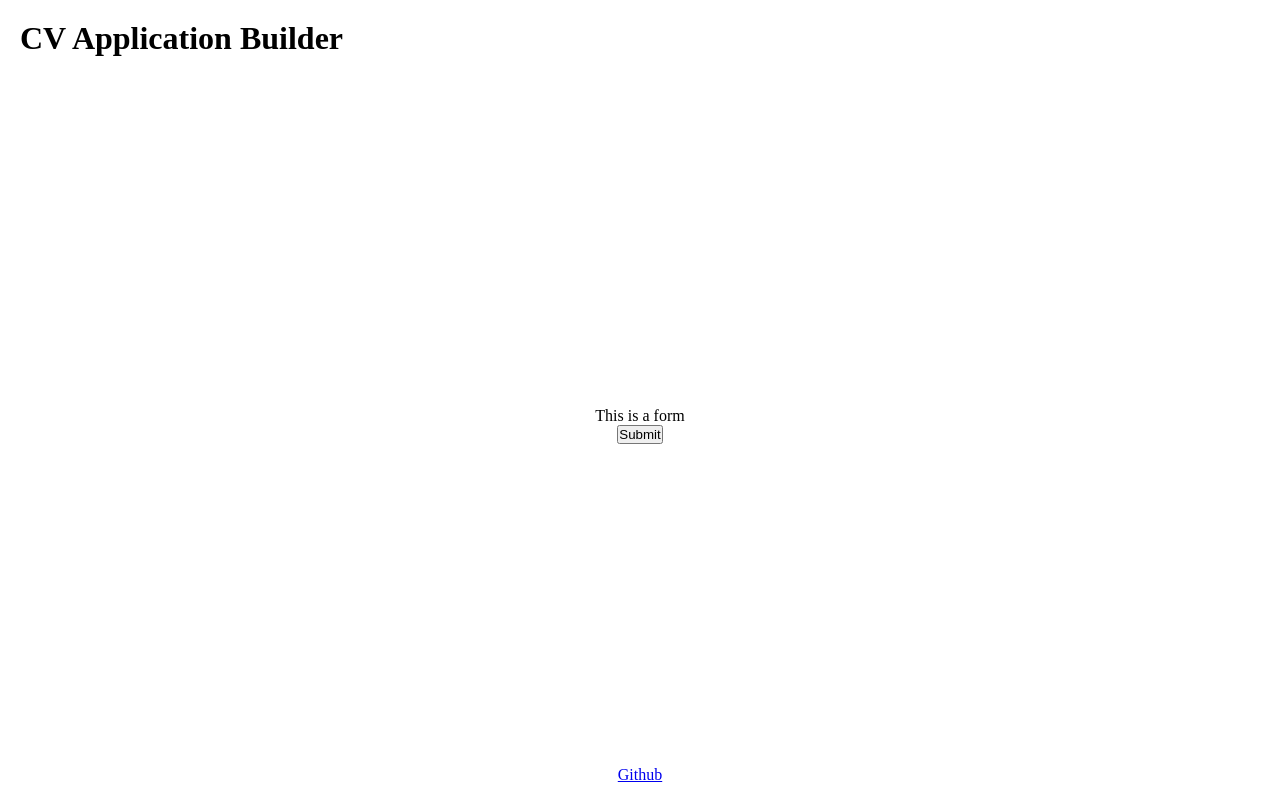
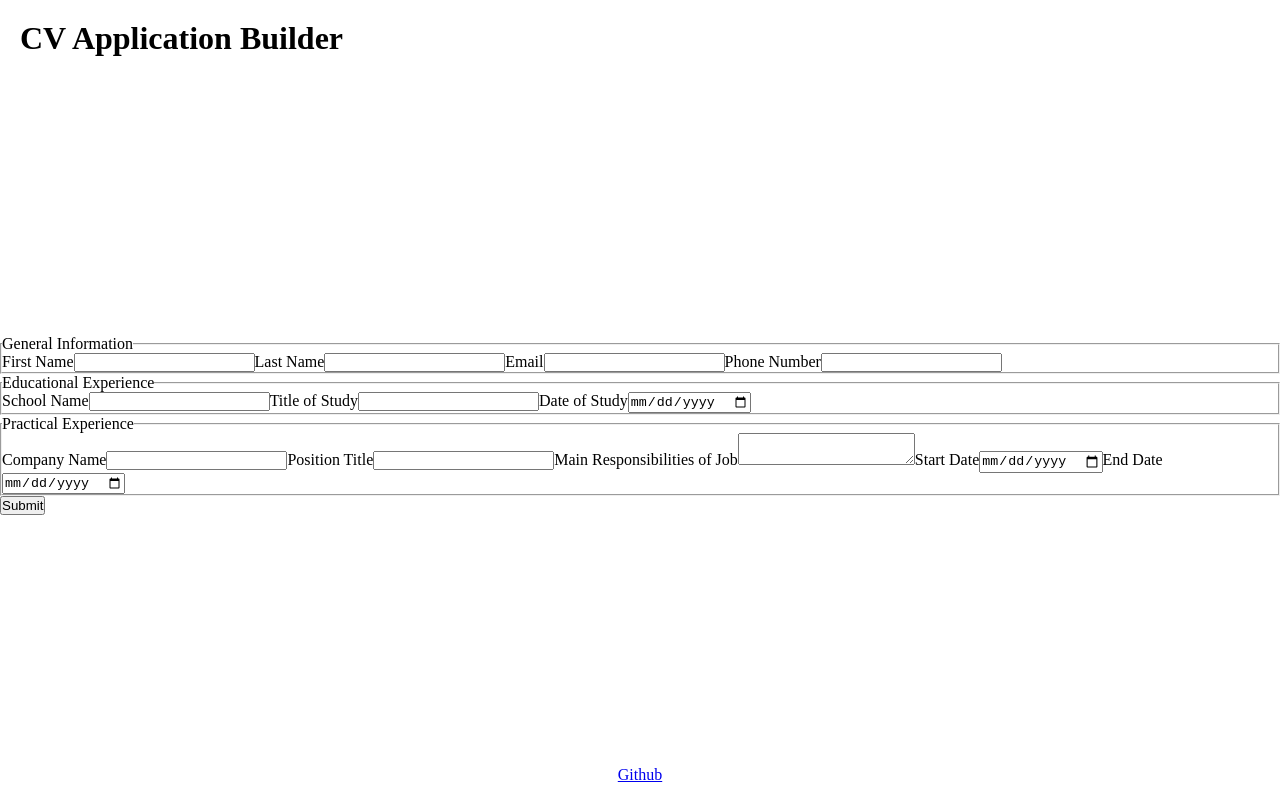
Before and after one commit to danielkurtsawyer/odin-react-cv-application, a React (Vite) app in the folder odin-react-cv-application/: page / in a window 1280 px wide. Built offline with nearby package versions, Linux system fonts and the light colour scheme.

Commit message:
Implement basic form structure

```diff
--- a/odin-react-cv-application/src/ResumeForm.jsx
+++ b/odin-react-cv-application/src/ResumeForm.jsx
@@ -1,8 +1,59 @@
 function ResumeForm({submitHandler}) {
+    // this will be a form with the onSubmit handler function being the prop function
     return (
     <>
-        <div>This is a form</div>
-        <button onClick={submitHandler}>Submit</button>
+        <form onSubmit={submitHandler}>
+            <fieldset className="info">
+                <legend>General Information</legend>
+
+                <label htmlFor="first_name">First Name</label>
+                <input type="text" name="first_name" id="first_name" />
+
+                <label htmlFor="last_name">Last Name</label>
+                <input type="text" name="last_name" id="last_name" />
+
+                <label htmlFor="email">Email</label>
+                <input type="email" name="email" id="email" />
+
+                <label htmlFor="phone_number">Phone Number</label>
+                <input type="tel" name="phone_number" id="phone_number" pattern="[0-9]{3}-[0-9]{3}-[0-9]{4}"/>
+            </fieldset>
+
+            <fieldset className="education">
+                <legend>Educational Experience</legend>
+
+                <label htmlFor="school_name">School Name</label>
+                <input type="text" name="school_name" id="school_name" />
+
+                <label htmlFor="title_study">Title of Study</label>
+                <input type="text" name="title_study" id="title_study"/>
+
+                <label htmlFor="date_study">Date of Study</label>
+                <input type="date" name="date_study" id="date_study" />
+
+            </fieldset>
+
+            <fieldset className="practical">
+                <legend>Practical Experience</legend>
+
+                <label htmlFor="company_name">Company Name</label>
+                <input type="text" name="company_name" id="company_name" />
+
+                <label htmlFor="position_title">Position Title</label>
+                <input type="text" name="position_title" id="position_title"/>
+
+                <label htmlFor="job_responsibilities">Main Responsibilities of Job</label>
+                <textarea name="job_responsibilities" id="job_responsibilities"></textarea>
+
+                <label htmlFor="job_start_date">Start Date</label>
+                <input type="date" name="job_start_date" id="job_start_date" />
+
+                <label htmlFor="job_end_date">End Date</label>
+                <input type="date" name="job_end_date" id="job_end_date" />
+            </fieldset>
+            <button type="submit">Submit</button>
+        </form>
+
     </>);
 }
 
--- a/odin-react-cv-application/src/ResumeView.jsx
+++ b/odin-react-cv-application/src/ResumeView.jsx
@@ -1,4 +1,5 @@
 function ResumeView({editHandler}) {
+    // include a button maybe in the top right to switch to the edit mode
     return (
         <>
             <div>This is a view</div>
```
